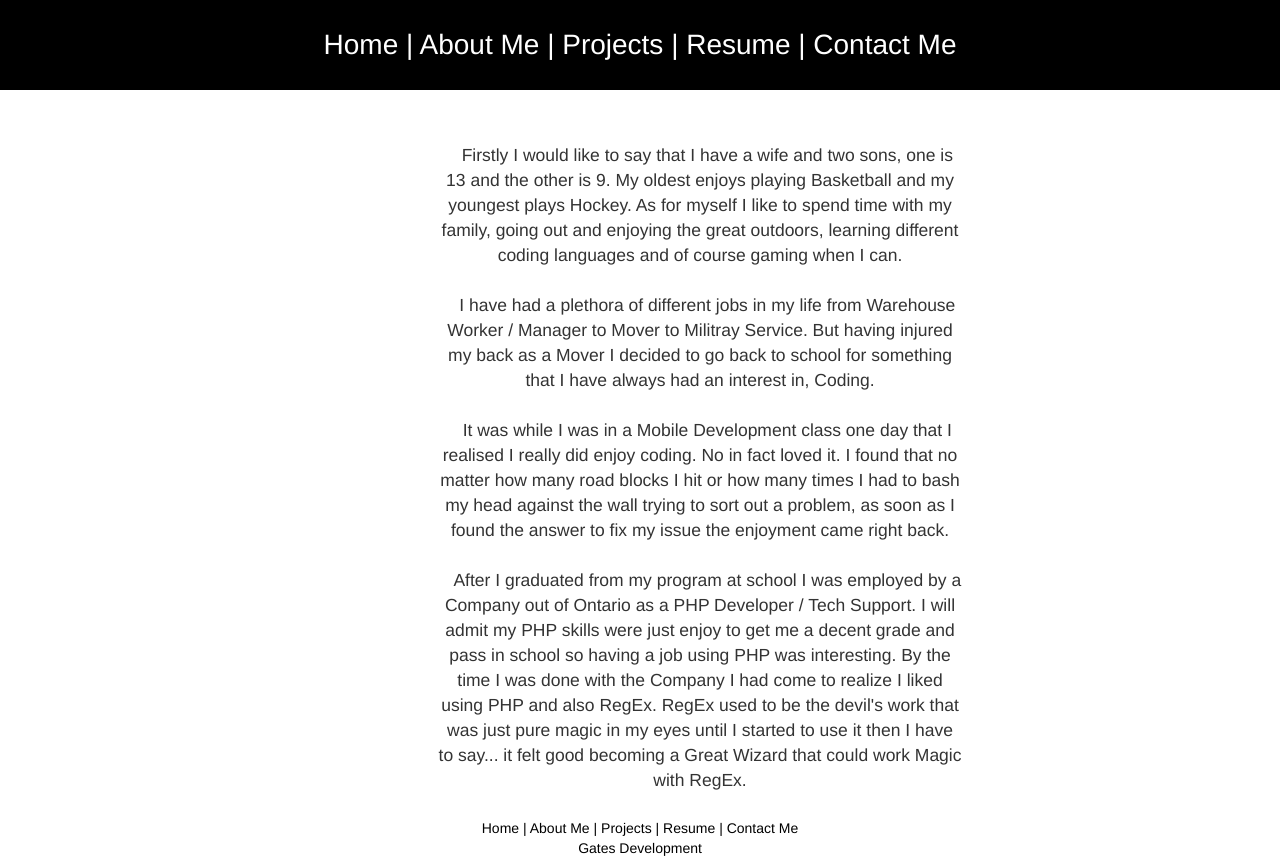
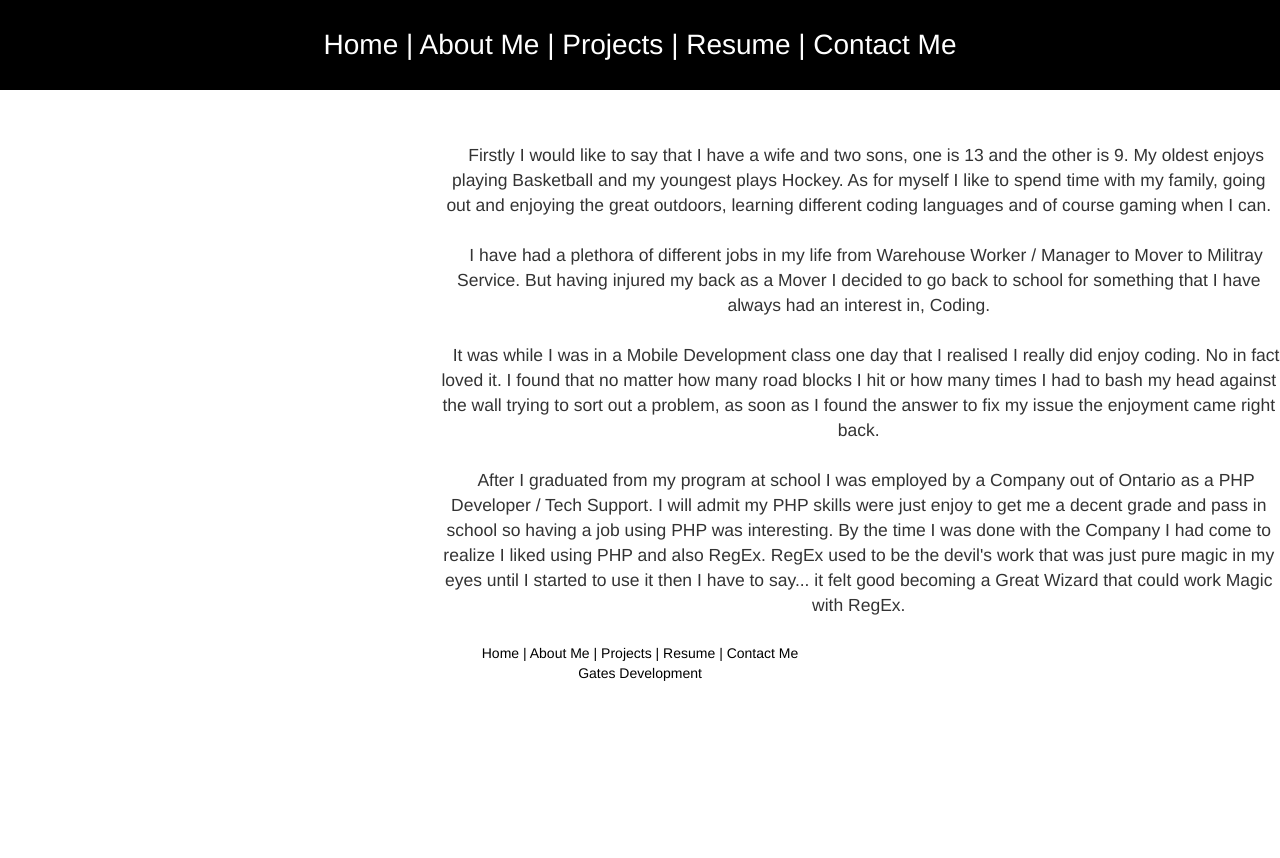
Before and after one commit to GatesAJ/portfolio, a PHP site: page /myproject/aboutMe.php in a window 1280 px wide. After the commit the page ends 681 px from the top, so only its background shows below. Run offline with PHP 8.4, Linux system fonts and the light colour scheme; some libraries are stand-ins or nearby versions.

Commit message:
removed max-wdith

```diff
--- a/styles.css
+++ b/styles.css
@@ -36,7 +36,7 @@
     text-align: center;
     padding-top: 3em;
     margin-left: 25em;
-    max-width: 30em;
+
 }
 
 #downloadResume{
```
